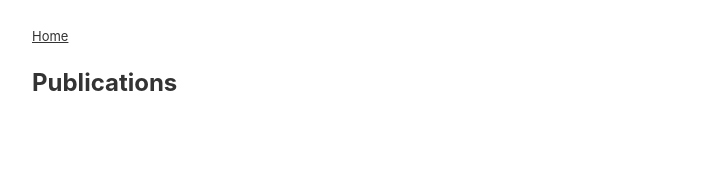
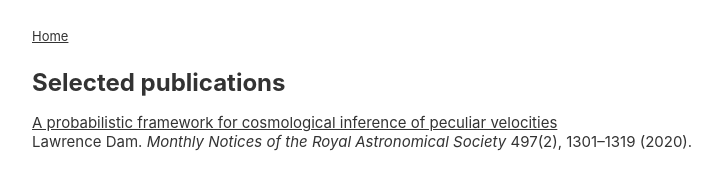
Before and after one commit to lhd23/lhd23.github.io, a plain HTML site: page publications/index.html in a window 1280 px wide. Shown: the whole page, without its empty margins (258-975 px from the left). Drawn offline with Linux system fonts and the light colour scheme.

Commit message:
Add first selected publication

```diff
--- a/publications/index.html
+++ b/publications/index.html
@@ -3,13 +3,19 @@
 <head>
   <meta charset="utf-8">
   <meta name="viewport" content="width=device-width, initial-scale=1">
-  <title>Publications · Lawrence Dam</title>
+  <title>Selected publications · Lawrence Dam</title>
   <link rel="stylesheet" href="/style.css">
 </head>
 <body>
   <main>
     <nav class="back" aria-label="Main"><a href="/">Home</a></nav>
-    <h1>Publications</h1>
+    <h1>Selected publications</h1>
+    <ul class="links">
+      <li>
+        <a href="https://inspirehep.net/literature/1780866">A probabilistic framework for cosmological inference of peculiar velocities</a><br>
+        Lawrence Dam. <cite>Monthly Notices of the Royal Astronomical Society</cite> 497(2), 1301–1319 (2020).
+      </li>
+    </ul>
   </main>
 </body>
 </html>
```
